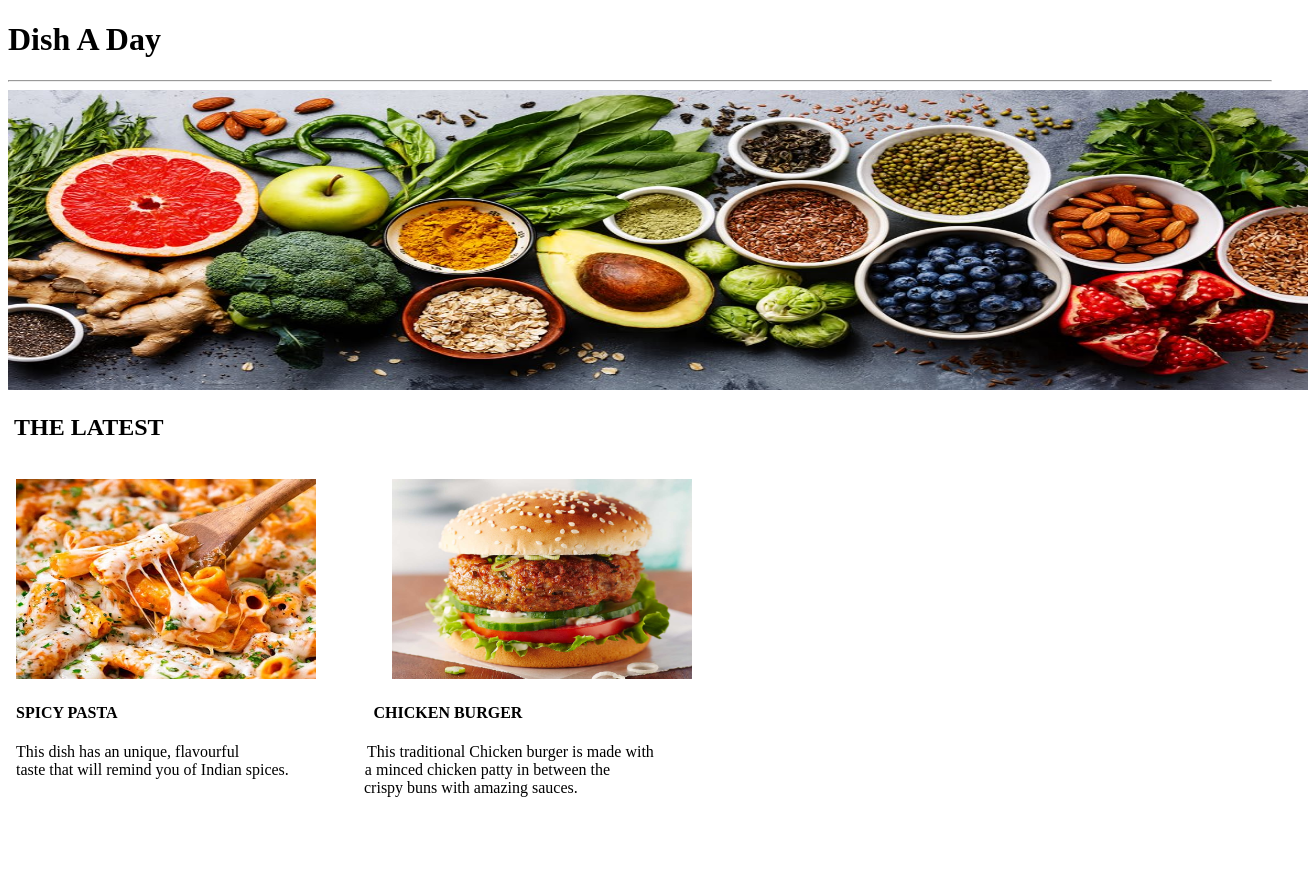
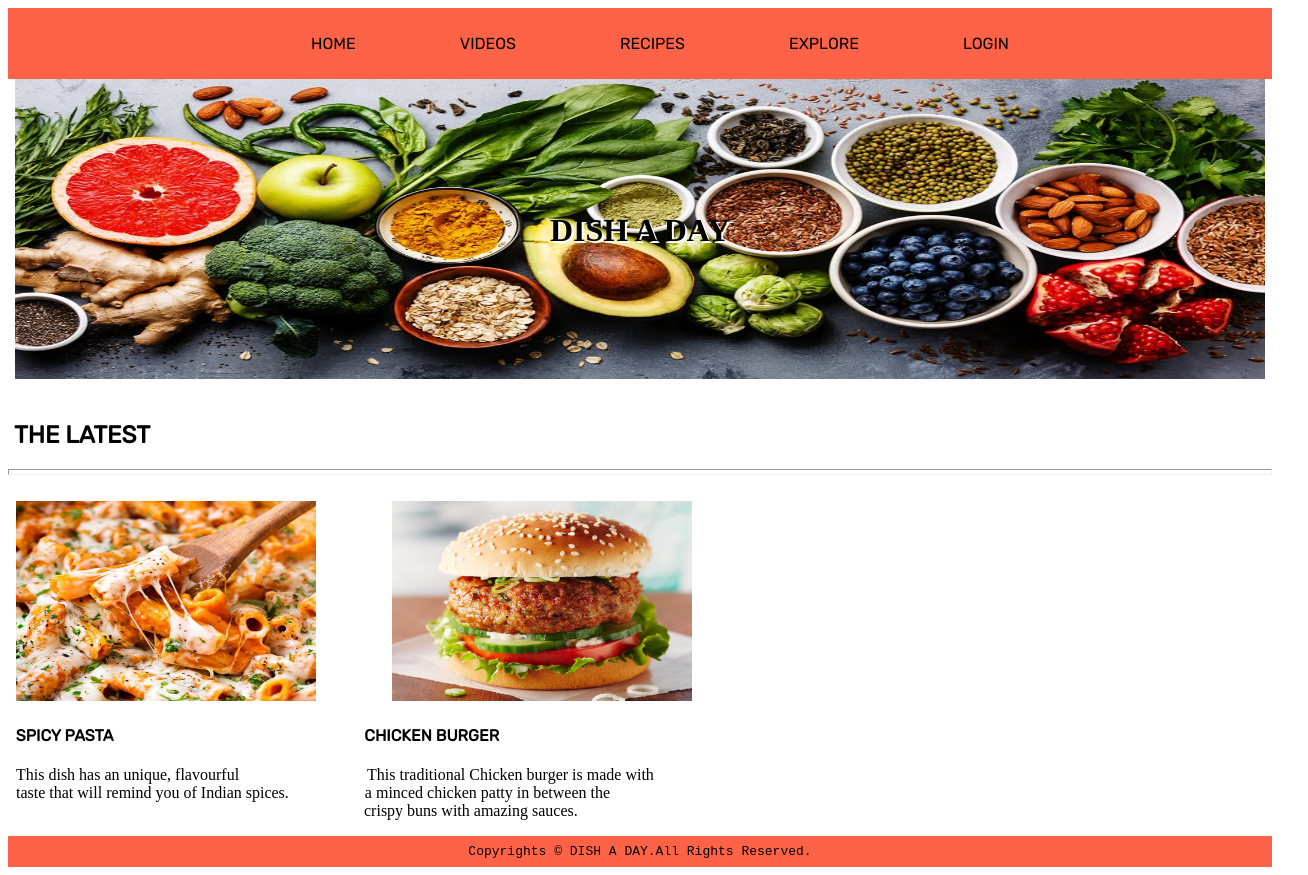
Before and after one commit to AlitaJerry/firstwebpage, a plain HTML site: page index.html in a window 1280 px wide. Shown: the whole page, 1308 px wide, since content can reach past the window. Before the commit the page ends 813 px from the top, so only its background shows below. Drawn offline with Linux system fonts and the light colour scheme.

Commit message:
Add files via upload

```diff
--- a/index.html
+++ b/index.html
@@ -1,14 +1,52 @@
 <!DOCTYPE html>
 <html>
 <head>
-	<title>DISH A DAY</title>
+		<title>DISH A DAY</title>
+
+		<!--LINK FOR THE FONT-->
+		<link rel="preconnect" href="https://fonts.gstatic.com">
+        <link href="https://fonts.googleapis.com/css2?family=Rubik&display=swap" rel="stylesheet">
+
+        <!--LINK FOR THE CSS-->
+		<link rel="stylesheet" type="text/css" href="style.css">
+
 </head>
+
 <body>
-	<h1>Dish A Day</h1>
+	<div>
+		<header>
+			<nav>
+				<ul>
+                     <li>
+                     	<a href="#">HOME</a>
+                     </li>
+                     <li>
+                        <a href="#">VIDEOS</a>
+                     </li>
+                     <li>
+                       <a href="#">RECIPES</a>
+                     </li>
+                     <li>
+                       <a href="#">EXPLORE</a>
+                    </li>
+                     <li>
+                       <a href="#">LOGIN</a>
+                     </li>
+			    </ul>
+			</nav>
+		</header>
+    </div>
+
+    <div class="container">
+        <img src="food.jpg" width=1250 height="300" >
+        <div class="centered"><h1>DISH A DAY</h1></div>
+    </div>
+
+
+	<br>
+
+	<h2>&nbsp;THE LATEST</h2>
 	<hr>
-	<img src=food.jpg width=1300 height="300">
-	<br>
-	<h2>&nbsp;THE LATEST</h2>
 	<br>
 	&nbsp; <img src=pasta.jpg width=300 height="200"> &nbsp;&nbsp;&nbsp;&nbsp;&nbsp;&nbsp;&nbsp;&nbsp;&nbsp;&nbsp;&nbsp;&nbsp;&nbsp;&nbsp;&nbsp;&nbsp;&nbsp;&nbsp;<img src=Chickenburger.jpg width=300 height="200">
 	<h4>
@@ -18,6 +56,10 @@
 		&nbsp;&nbsp;This dish has an unique, flavourful&nbsp;&nbsp;&nbsp;&nbsp;&nbsp;&nbsp;&nbsp;&nbsp;&nbsp;&nbsp;&nbsp;&nbsp;&nbsp;&nbsp;&nbsp;&nbsp;&nbsp;&nbsp;&nbsp;&nbsp;&nbsp;&nbsp;&nbsp;&nbsp;&nbsp;&nbsp;&nbsp;&nbsp;&nbsp;&nbsp;&nbsp;&nbsp;This traditional Chicken burger is made with <br> &nbsp;&nbsp;taste that will remind you of Indian spices.&nbsp;&nbsp;&nbsp;&nbsp;&nbsp;&nbsp;&nbsp;&nbsp;&nbsp;&nbsp;&nbsp;&nbsp;&nbsp;&nbsp;&nbsp;&nbsp;&nbsp;&nbsp;&nbsp;a minced chicken patty in between the&nbsp;&nbsp;&nbsp;&nbsp;&nbsp;&nbsp;&nbsp;&nbsp;&nbsp;&nbsp;&nbsp;&nbsp;&nbsp;&nbsp;&nbsp;&nbsp;&nbsp;&nbsp;&nbsp;&nbsp;&nbsp;&nbsp;&nbsp;&nbsp;&nbsp;&nbsp;&nbsp;&nbsp;&nbsp;&nbsp;&nbsp;&nbsp;&nbsp;&nbsp;&nbsp;&nbsp;<br>&nbsp;&nbsp;&nbsp;&nbsp;&nbsp;&nbsp;&nbsp;&nbsp;&nbsp;&nbsp;&nbsp;&nbsp;&nbsp;&nbsp;&nbsp;&nbsp;&nbsp;&nbsp;&nbsp;&nbsp;&nbsp;&nbsp;&nbsp;&nbsp;&nbsp;&nbsp;&nbsp;&nbsp;&nbsp;&nbsp;&nbsp;&nbsp;&nbsp;&nbsp;&nbsp;&nbsp;&nbsp;&nbsp;&nbsp;&nbsp;&nbsp;&nbsp;&nbsp;&nbsp;&nbsp;&nbsp;&nbsp;&nbsp;&nbsp;&nbsp;&nbsp;&nbsp;&nbsp;&nbsp;&nbsp;&nbsp;&nbsp;&nbsp;&nbsp;&nbsp;&nbsp;&nbsp;&nbsp;&nbsp;&nbsp;&nbsp;&nbsp;&nbsp;&nbsp;&nbsp;&nbsp; &nbsp;&nbsp;&nbsp;&nbsp;&nbsp;&nbsp;&nbsp;&nbsp;&nbsp;&nbsp;&nbsp;&nbsp;&nbsp;&nbsp;&nbsp;&nbsp; crispy buns with amazing sauces.
 	</p>
 
+    <footer>
+    	Copyrights &copy DISH A DAY.All Rights Reserved.
+
+    </footer>
 
 </body>
 </html>
--- /dev/null
+++ b/style.css
@@ -0,0 +1,54 @@
+header{
+  background-color: tomato;
+  padding: 10px;
+  text-align: center;
+}
+ul
+{
+  list-style: none;
+}
+li{
+  display: inline;
+  margin: 50px;
+}
+li a{
+  text-decoration: none;
+  color: black;
+  font-family: 'Rubik';
+}
+li a:hover{
+  color: white;
+}
+h1{
+  color: black;
+  font size: 150%;
+  text-shadow: 2px 2px white;
+  font-size: xx-large;
+}
+.container {
+  position: relative;
+  text-align: center;
+  color: white;
+}
+.centered {
+   position: absolute;
+  top: 50%;
+  left: 50%;
+  transform: translate(-50%, -50%);
+}
+h2{
+  color: black;
+  font-family: 'Rubik';
+  }
+  hr{
+    padding: 2px;
+  }
+  h4{
+    font-family: 'Rubik';
+  }
+  footer{
+    background-color: tomato;
+    text-align: center;
+    font-family: monospace;
+    padding: 8px;
+  }
```
